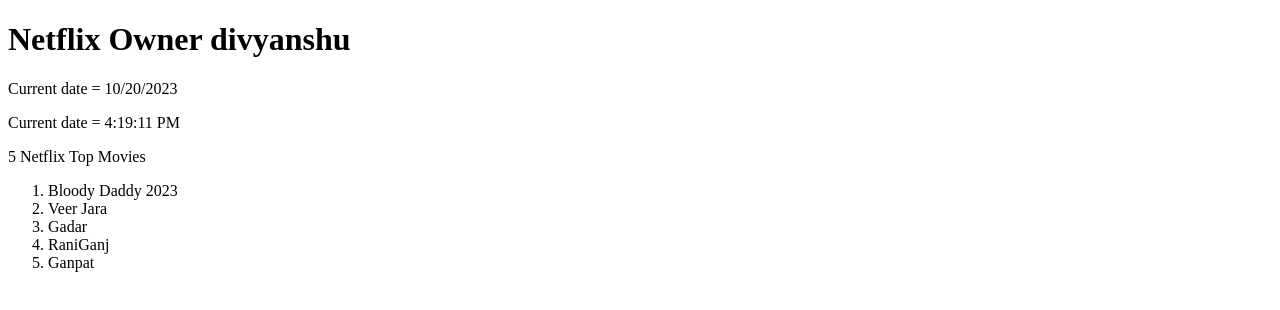
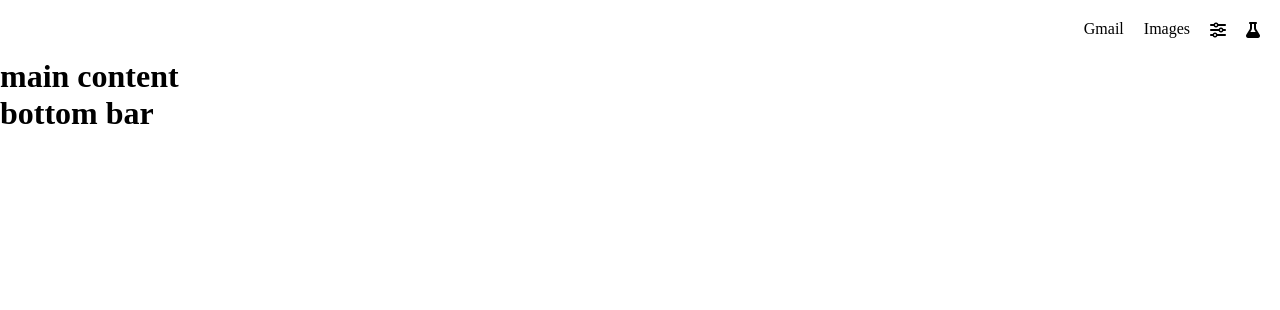
Before and after one commit to Divyyanshu/React_js-2023, a React (Create React App) app: page / in a window 1280 px wide. Shown: the top 310 px of the page. Built offline with nearby package versions, Linux system fonts and the light colour scheme.

Commit message:
google page

```diff
--- a/public/index.html
+++ b/public/index.html
@@ -12,6 +12,7 @@
     <link rel="apple-touch-icon" href="%PUBLIC_URL%/logo192.png" />
 
     <link rel="manifest" href="%PUBLIC_URL%/manifest.json" />
+    <link rel="stylesheet" href="https://cdnjs.cloudflare.com/ajax/libs/font-awesome/6.4.2/css/all.min.css" integrity="sha512-z3gLpd7yknf1YoNbCzqRKc4qyor8gaKU1qmn+CShxbuBusANI9QpRohGBreCFkKxLhei6S9CQXFEbbKuqLg0DA==" crossorigin="anonymous" referrerpolicy="no-referrer" />
 
     <title>React App</title>
   </head>
--- /dev/null
+++ b/src/App.jsx
@@ -0,0 +1,17 @@
+import React, { Fragment } from "react";
+import Bottom from "./component/Bottom";
+import MainContent from "./component/MainContent";
+import Topbar from "./component/Topbar";
+import "./index.css"
+
+const App = () =>{
+    return(
+        <Fragment>
+        <Topbar/>
+        <MainContent/>
+        <Bottom/>
+        </Fragment>
+    )
+}
+
+export default App;
--- /dev/null
+++ b/src/component/Bottom.jsx
@@ -0,0 +1,12 @@
+
+import React, { Fragment } from "react";
+
+const Bottom = ()=>{
+return (
+    <Fragment>
+<h1>bottom bar</h1>
+    </Fragment>
+)
+}
+
+export default Bottom;
--- /dev/null
+++ b/src/component/MainContent.jsx
@@ -0,0 +1,11 @@
+import React, { Fragment } from "react";
+
+const MainContent = ()=>{
+return (
+    <Fragment>
+  <h1>main content</h1>
+    </Fragment>
+)
+}
+
+export default MainContent;
--- /dev/null
+++ b/src/component/Topbar.jsx
@@ -0,0 +1,18 @@
+import React, { Fragment } from "react";
+
+const Topbar = ()=>{
+return (
+    <Fragment>
+   <div className="navbar">
+   <ul className="nav-top-bar">
+   <li><a href="https://mail.google.com/mail/u/0/?tab=rm&ogbl">Gmail</a></li>
+   <li><a href="https://mail.google.com/mail/u/0/?tab=rm&ogbl">Images</a></li>
+   <i class="fa-solid fa-sliders"></i>
+   <i class="fa-solid fa-flask"></i>
+   </ul>
+   </div>
+    </Fragment>
+)
+}
+
+export default Topbar;
--- /dev/null
+++ b/src/index.css
@@ -0,0 +1,23 @@
+*{
+    padding: 0;
+    margin: 0;
+    box-sizing: border-box;
+}
+.navbar{
+    width: 100%;
+    padding: 10px;
+    text-align: end;
+}
+a{
+    text-decoration: none;
+    color: black;
+}
+li , i{
+    margin: 10px;
+    list-style: none;
+}
+.nav-top-bar{
+    display: flex;
+    justify-content: end;
+    align-items: end;
+}
--- a/src/index.js
+++ b/src/index.js
@@ -1,33 +1,10 @@
-// var React = require('react');
-// var ReactDOM = require('react-dom');
+import React, { Fragment } from "react";
+import ReactDOM from "react-dom";
+import App from "./App";
 
-import React from "react";
-import ReactDOM from "react-dom";
-const a = 2023;
-const name = "divyanshu"
-const currentDate = new Date().toLocaleDateString()
-const currentTime = new Date().toLocaleTimeString()
 ReactDOM.render(
-
-  <fragment>
-    <h1>{`Netflix Owner ${name}`}</h1>
-    <p>Current date = {currentDate}</p>
-    <p>Current date = {currentTime}</p>
-    <p>
-      5 Netflix Top Movies
-    </p>
-    <ol>
-      <li>Bloody Daddy {a}</li>
-      <li>Veer Jara</li>
-      <li>Gadar</li>
-      <li>RaniGanj</li>
-      <li>Ganpat</li>
-    </ol>
-  </fragment>,
-  document.getElementById("root")
-);
-
-// pure js vanilla script
-// var h1 = document.createElement('h4');
-// h1.innerHTML = "D.r TAILORS"
-// document.getElementById('root').appendChild(h1)
+  <Fragment>
+  <App/>
+  </Fragment>,
+  document.getElementById('root')
+)
```
Also changed, not shown: src/component/Topbar.1.jsx (added, +14 -0 lines), 1 other file (tests, documents, lock files or other folders).
